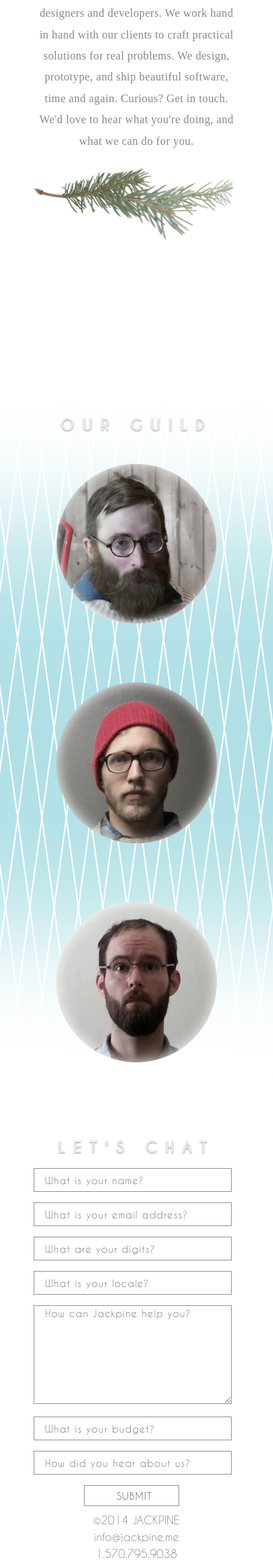
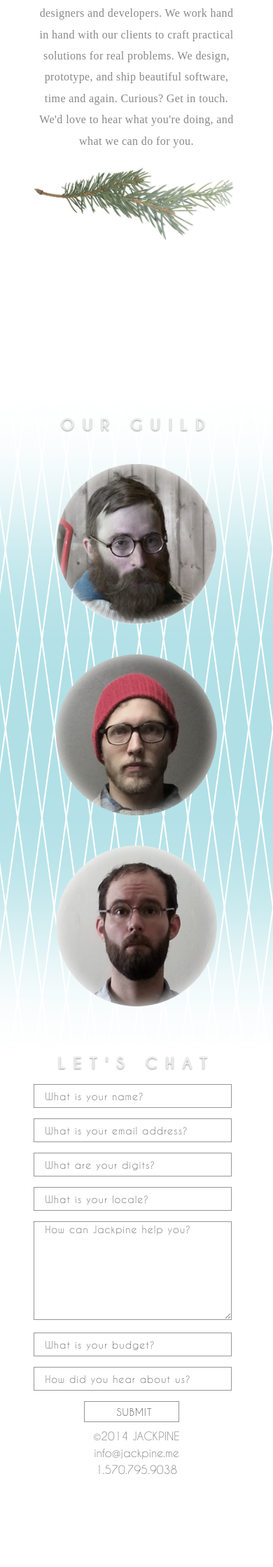
Before and after one commit to jackpine/jackpine.github.com, a Jekyll site: the page built from index.html, in a window 390 px wide. Shown: the part 1222-3461 px from the top of the page at 70% size. Built offline with Jekyll 4.4.1, drawn with Linux system fonts in a browser that asks for light colours; Markdown is read by kramdown in place of the engine named in the settings; after the commit the page ends 3341 px from its top, so only the background shows below that.

Commit message:
rpl media query with modernizr touch class

```diff
--- a/css/style.scss
+++ b/css/style.scss
@@ -243,16 +243,6 @@
       @include size(230px, 230px);
       margin: 20px 30px;
       position: relative;
-      @media (max-width: $screen-sm-min) {
-        height: 270px;
-        .head-title {
-          position: absolute;
-          bottom: 0;
-          width: 100%;
-          left: 0;
-          color: black;
-        }
-      }
       .circle {
         position: absolute;
         @include box-shadow(inset 0 0 20px #fff);
@@ -272,6 +262,17 @@
         left: 0;
        }
      }
+  }
+}
+
+.touch #our_guild .headshots li {
+  height: 270px;
+  .head-title {
+    position: absolute;
+    bottom: 0;
+    width: 100%;
+    left: 0;
+    color: black;
   }
 }
 
```
